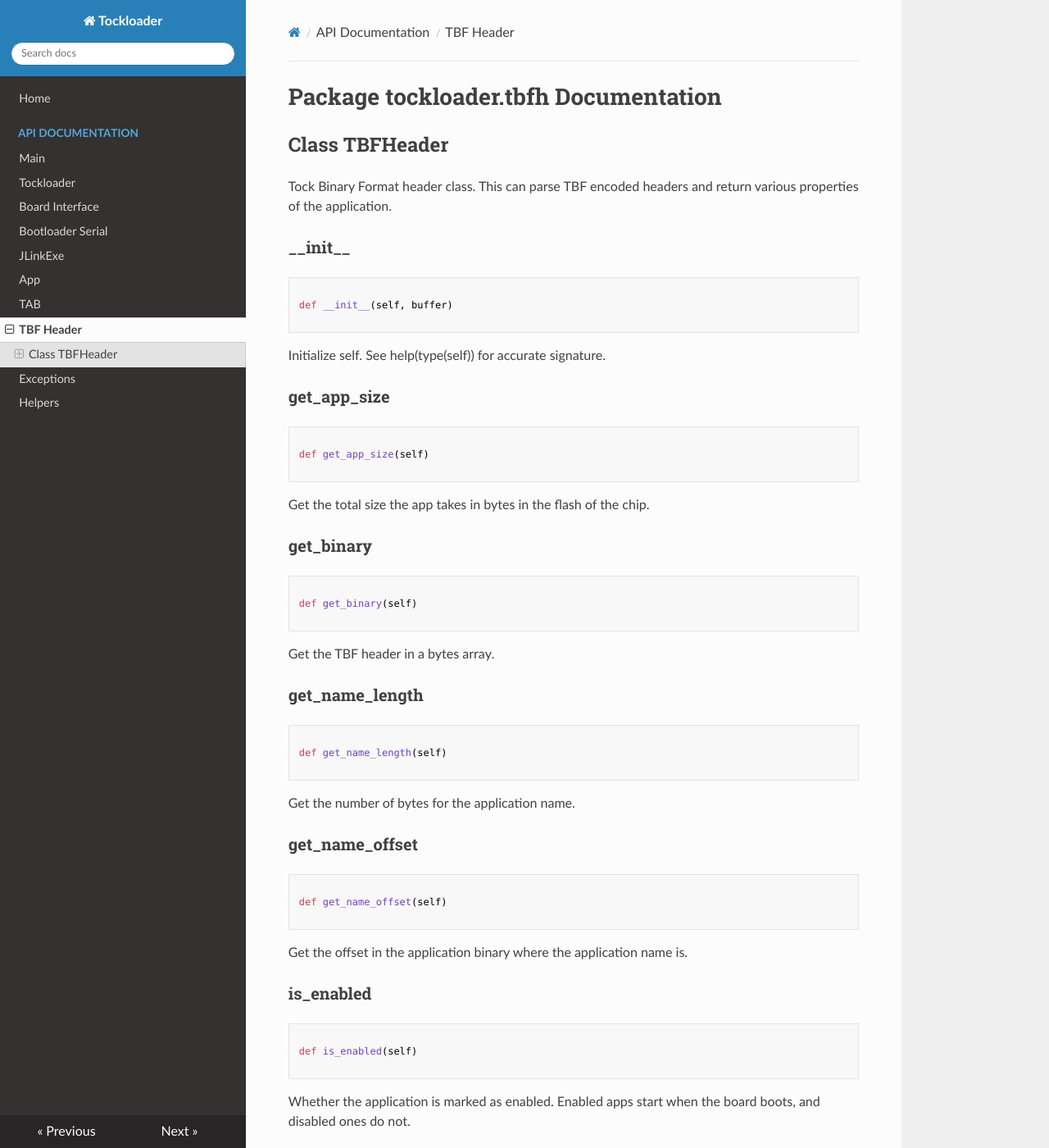
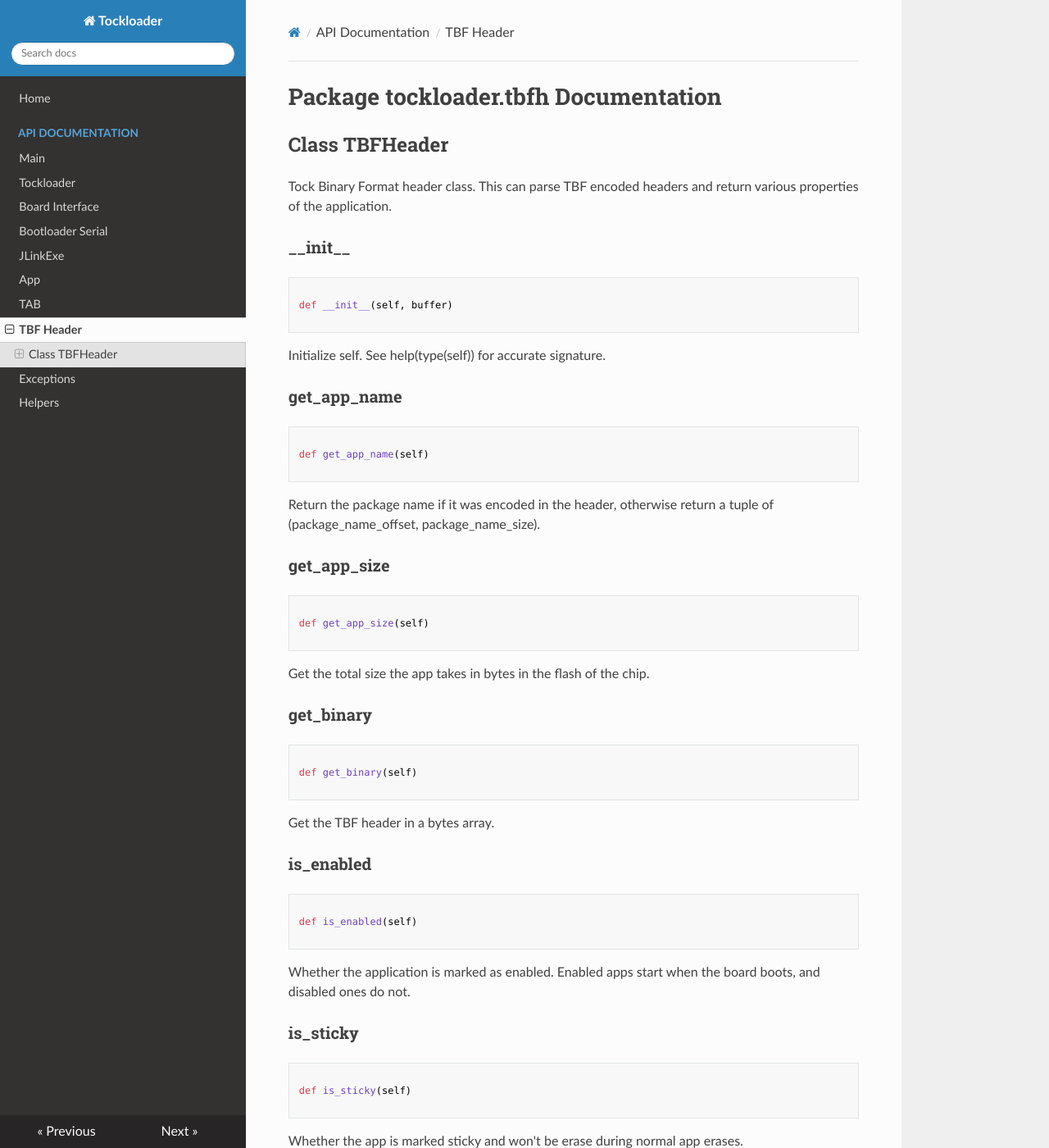
Before and after one commit to tock/tockloader, an MkDocs documentation site: the page built from docs/tbfh.md, in a window 1280 px wide and 1400 px high. Shown: the whole window at 82% size. Built offline with MkDocs 1.6.1, drawn with Linux system fonts in a browser that asks for light colours; nearby versions of some CDN libraries; old or Windows-style settings are respelled for this version of MkDocs.

Commit message:
update docs

````diff
--- a/docs/tbfh.md
+++ b/docs/tbfh.md
@@ -13,6 +13,19 @@
 
 
 Initialize self.  See help(type(self)) for accurate signature.
+
+
+### get\_app\_name
+```py
+
+def get_app_name(self)
+
+```
+
+
+
+Return the package name if it was encoded in the header, otherwise
+return a tuple of (package_name_offset, package_name_size).
 
 
 ### get\_app\_size
@@ -37,30 +50,6 @@
 
 
 Get the TBF header in a bytes array.
-
-
-### get\_name\_length
-```py
-
-def get_name_length(self)
-
-```
-
-
-
-Get the number of bytes for the application name.
-
-
-### get\_name\_offset
-```py
-
-def get_name_offset(self)
-
-```
-
-
-
-Get the offset in the application binary where the application name is.
 
 
 ### is\_enabled
````
Also changed, not shown: other parts of docs/tbfh.md (+1 -1 lines).
